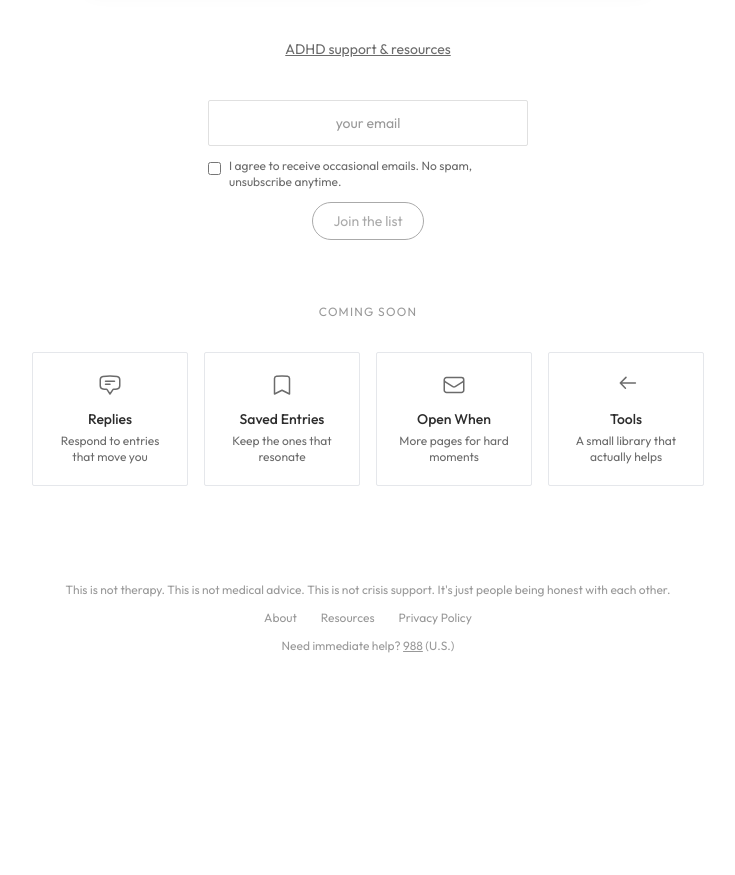
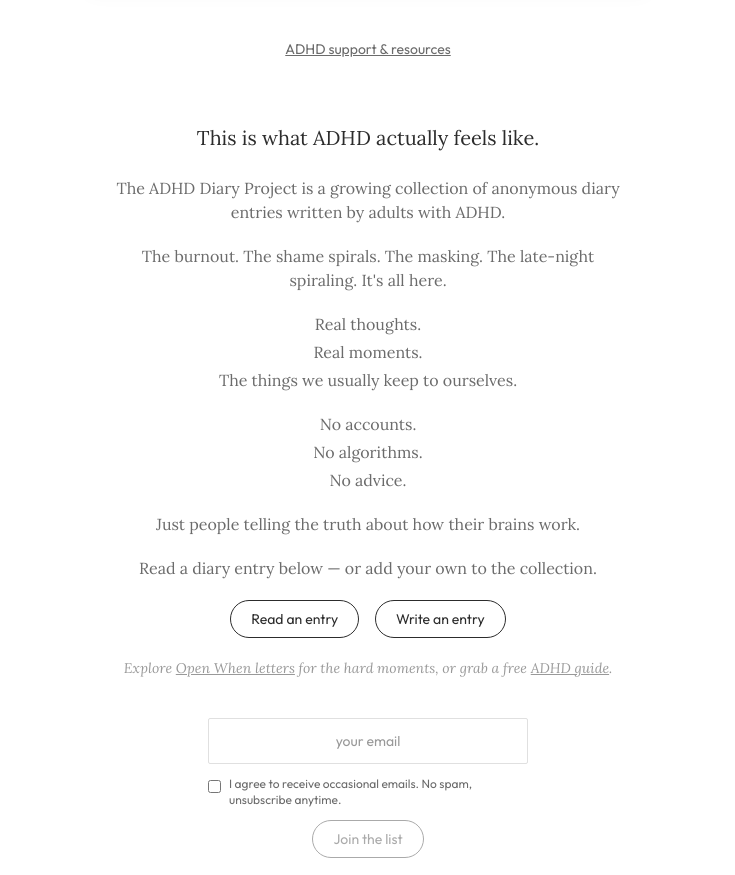
Before and after one commit to tiff-cpu/adhd-letter-project, a Next.js app: page / in a window 1280 px wide. Shown: the part 580-1455 px from the top of the page, without its empty margins (272-1007 px from the left). Before the commit the page ends 1266 px from the top, so only its background shows below. Built offline with nearby package versions, Linux system fonts and the light colour scheme; no server answers.

Commit message:
Add homepage content section for SEO

```diff
--- a/app/page.tsx
+++ b/app/page.tsx
@@ -316,6 +316,59 @@ export default function Home() {
         </a>
       </div>
 
+      {/* What is this */}
+      <div className="mt-16 w-full max-w-2xl mx-auto text-center">
+        <h2 className="font-body text-lg md:text-xl text-espresso mb-6">
+          This is what ADHD actually feels like.
+        </h2>
+        <div className="font-body text-sm md:text-base text-coffee leading-relaxed max-w-lg mx-auto space-y-5">
+          <p>
+            The ADHD Diary Project is a growing collection of anonymous diary entries
+            written by adults with ADHD.
+          </p>
+          <p>
+            The burnout. The shame spirals. The masking. The late-night spiraling. It&apos;s all here.
+          </p>
+          <div className="space-y-1">
+            <p>Real thoughts.</p>
+            <p>Real moments.</p>
+            <p>The things we usually keep to ourselves.</p>
+          </div>
+          <div className="space-y-1">
+            <p>No accounts.</p>
+            <p>No algorithms.</p>
+            <p>No advice.</p>
+          </div>
+          <p>
+            Just people telling the truth about how their brains work.
+          </p>
+          <p>
+            Read a diary entry below &mdash; or add your own to the collection.
+          </p>
+          <div className="flex justify-center gap-4 mt-2">
+            <a
+              href="#"
+              onClick={(e) => { e.preventDefault(); window.scrollTo({ top: 0, behavior: 'smooth' }); }}
+              className="font-nav text-sm px-5 py-2 rounded-full border border-espresso text-espresso hover:bg-gray-100 transition-colors"
+            >
+              Read an entry
+            </a>
+            <a
+              href="/write"
+              className="font-nav text-sm px-5 py-2 rounded-full border border-espresso text-espresso hover:bg-gray-100 transition-colors"
+            >
+              Write an entry
+            </a>
+          </div>
+          <p className="text-sm text-softbrown italic mt-4">
+            Explore{" "}
+            <a href="/open-when" className="underline hover:text-espresso transition-colors">Open When letters</a>{" "}
+            for the hard moments, or grab a free{" "}
+            <a href="/downloads" className="underline hover:text-espresso transition-colors">ADHD guide</a>.
+          </p>
+        </div>
+      </div>
+
       {/* Email Signup */}
       <div id="signup" className="mt-10 w-full max-w-lg">
         {emailStatus === "sent" ? (
```
